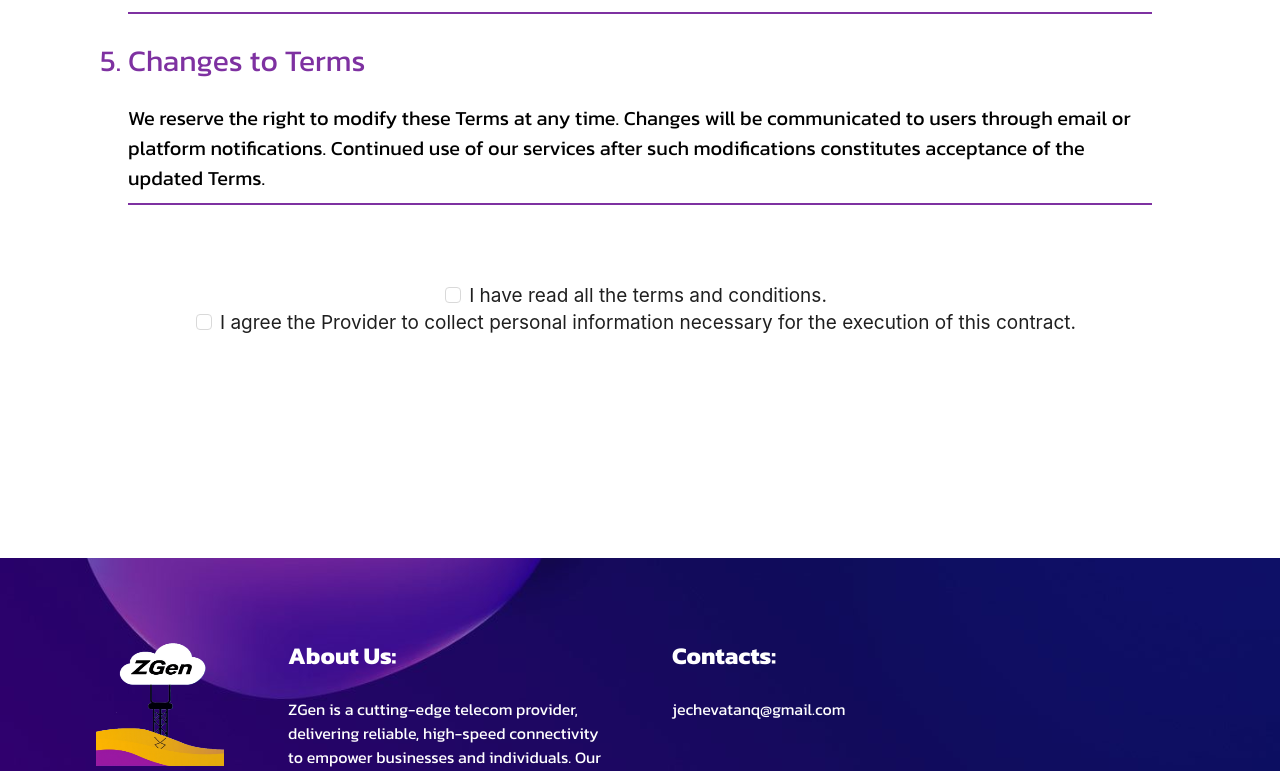
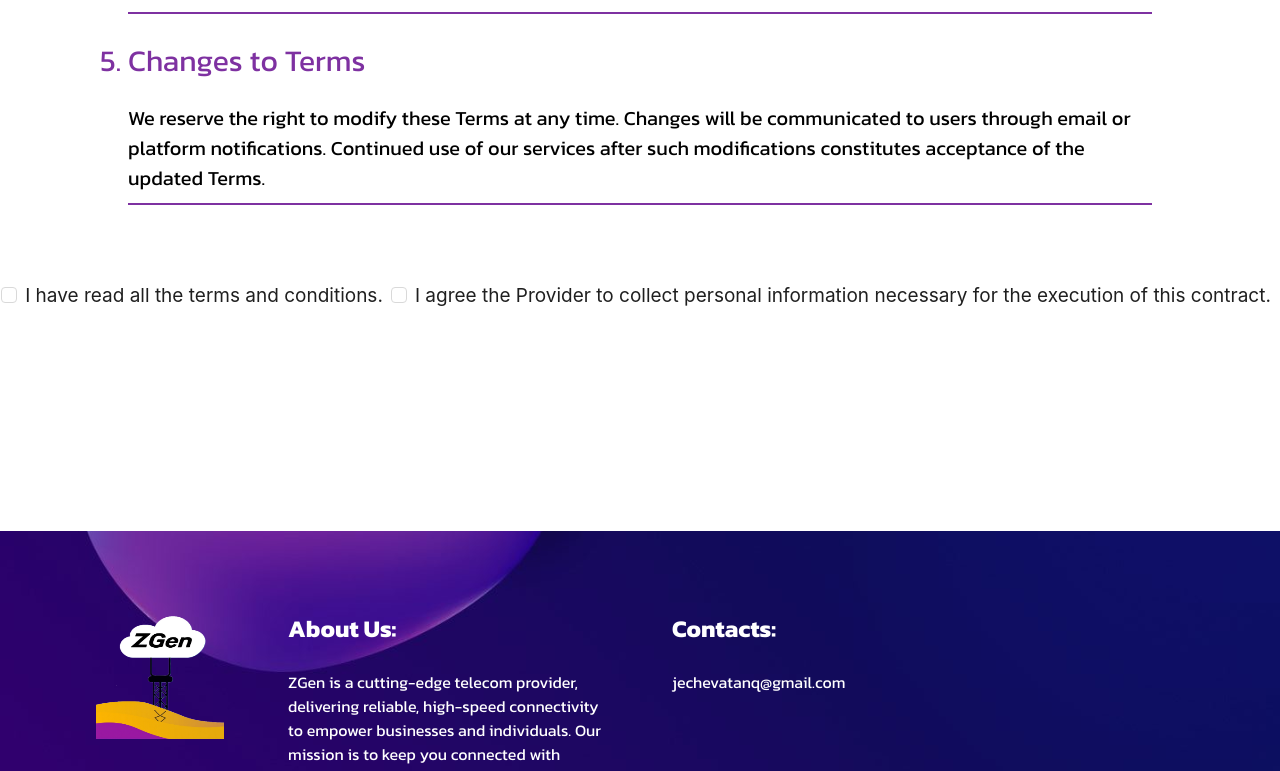
Before and after one commit to MyPersonalProjects-hehe/Z-Gen-client, a React (Vite) app: page /platformSign/1/1/1/1/1 in a window 1280 px wide. Shown: the part 1330-2101 px from the top of the page. Built offline with nearby package versions, Linux system fonts and the light colour scheme; a web font is replaced by a local one.

Commit message:
fix problem(trying to access wrong property)

```diff
--- a/src/interfaces/user.ts
+++ b/src/interfaces/user.ts
@@ -4,4 +4,5 @@ export interface User {
   phoneNumber: '';
   username: '';
   admin?: boolean;
+  _id: string;
 }
--- a/src/pages/purchasePlatform/PurchasePlatformPage.tsx
+++ b/src/pages/purchasePlatform/PurchasePlatformPage.tsx
@@ -23,12 +23,13 @@ function PurchasePlatformPage() {
   const timerIdRef = useRef(null);
   const platformContext = useContext(PurchasedPlatformContext);
   const userContext = useContext(UserContext);
+
   const streamingPlatformInfo = {
     platformName: platformName,
     packageType: packageType,
     price: price,
     id: id,
-    userId: userContext?.user?.id,
+    userId: userContext?.user?._id,
     platformPreferences: platformPreferences,
   };
   const navigate = useNavigate();
@@ -116,7 +117,8 @@ function PurchasePlatformPage() {
             acceptance of the updated Terms.
           </p>
         </ul>
-
+        {!platformContext?.streamingPlatform.id && (
+          <span className='checkbox'>
             <Checkbox>I have read all the terms and conditions.</Checkbox>
             <Checkbox
               style={{
@@ -124,9 +126,11 @@ function PurchasePlatformPage() {
               }}
               onClick={() => setCheckboxClicked(true)}
             >
-          I agree the Provider to collect personal information necessary for the
-          execution of this contract.
+              I agree the Provider to collect personal information necessary for
+              the execution of this contract.
             </Checkbox>
+          </span>
+        )}
         {checkboxClicked && (
           <Button
             className='btn'
```
Lines whose indentation alone changed are shown as unchanged.
